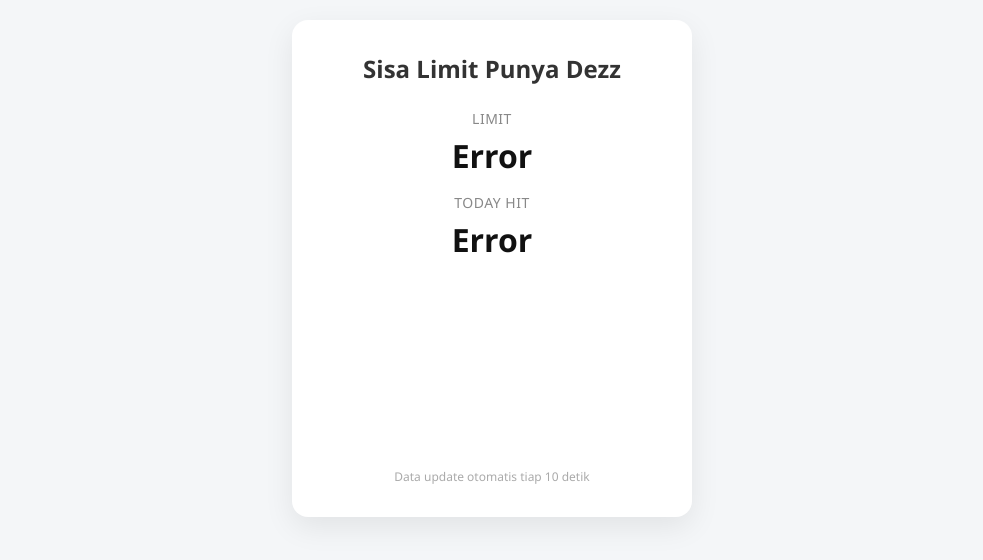
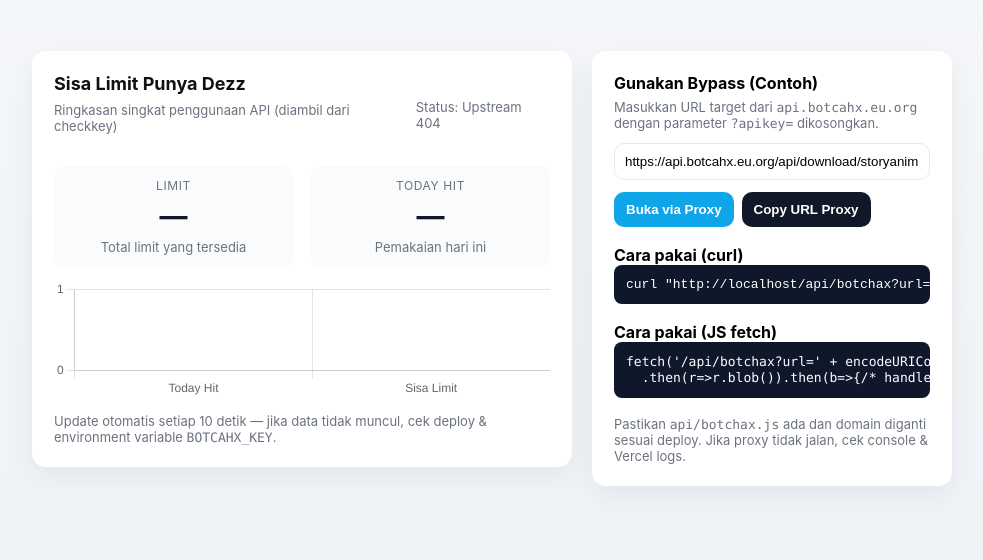
Before and after one commit to DezzPuqi/Dezz-Apie, a plain HTML site: page public/index.html in a window 1280 px wide. Shown: the part 132-692 px from the top of the page, without its empty margins (148-1131 px from the left). Drawn offline with nearby package versions, Linux system fonts and the light colour scheme; no server answers.

Commit message:
Update index.html

```diff
--- a/public/index.html
+++ b/public/index.html
@@ -1,120 +1,233 @@
 <!doctype html>
 <html lang="id">
 <head>
-  <meta charset="utf-8">
-  <meta name="viewport" content="width=device-width,initial-scale=1">
-  <title>Sisa Limit Dezz</title>
-  <script src="https://cdn.jsdelivr.net/npm/chart.js"></script>
+  <meta charset="utf-8" />
+  <meta name="viewport" content="width=device-width,initial-scale=1" />
+  <title>Sisa Limit Dezz — Dashboard</title>
+
+  <!-- Chart.js -->
+  <script src="https://cdn.jsdelivr.net/npm/chart.js@4.4.0/dist/chart.umd.min.js"></script>
+
   <style>
-    * {margin:0;padding:0;box-sizing:border-box}
-    body {
-      font-family: 'Segoe UI', Roboto, Arial, sans-serif;
-      background: #f4f6f8;
+    *{box-sizing:border-box;margin:0;padding:0}
+    body{
+      font-family:Inter, ui-sans-serif, system-ui, -apple-system, "Segoe UI", Roboto, "Helvetica Neue", Arial;
+      background: linear-gradient(180deg,#f6f8fa 0%, #eef2f6 100%);
+      min-height:100vh;
       display:flex;
+      align-items:center;
       justify-content:center;
-      align-items:center;
-      min-height:100vh;
+      padding:28px;
     }
+    .wrap{
+      width:100%;
+      max-width:920px;
+      display:grid;
+      grid-template-columns: 1fr 360px;
+      gap:20px;
+      align-items:start;
+    }
+
+    /* Left card (info + chart) */
     .card {
-      background:#fff;
-      padding:32px 24px;
-      border-radius:16px;
-      box-shadow:0 10px 30px rgba(0,0,0,0.08);
+      background:#ffffff;
+      border-radius:14px;
+      box-shadow:0 10px 30px rgba(19,24,31,0.06);
+      padding:22px;
+    }
+    h1{font-size:18px;color:#111;margin-bottom:8px}
+    .subtitle{color:#6b7280;font-size:13px;margin-bottom:18px}
+    .statRow{display:flex;gap:18px;align-items:center;margin-bottom:12px}
+    .stat{
+      flex:1;
+      background:#fafbfc;border-radius:10px;padding:12px;
       text-align:center;
-      max-width:400px;
-      width:90%;
+      min-width:0;
     }
-    h1 {
-      font-size:24px;
-      margin-bottom:24px;
-      color:#333;
+    .label{font-size:12px;color:#6b7280;text-transform:uppercase;letter-spacing:0.6px}
+    .value{font-size:28px;font-weight:700;color:#0f172a;margin-top:6px}
+    .muted{font-size:13px;color:#6b7280;margin-top:6px}
+
+    /* Right card (bypass usage) */
+    .card-right{
+      display:flex;
+      flex-direction:column;
+      gap:12px;
     }
-    .label {
-      font-size:14px;
-      color:#888;
-      margin-bottom:6px;
-      text-transform:uppercase;
-      letter-spacing:0.5px;
+    .input{width:100%;padding:10px;border-radius:10px;border:1px solid #e6e9ee}
+    .btn{
+      display:inline-block;padding:10px 12px;border-radius:10px;background:#0ea5e9;color:white;text-decoration:none;border:none;
+      cursor:pointer;font-weight:600;
     }
-    .value {
-      font-size:32px;
-      font-weight:700;
-      color:#111;
-      margin-bottom:16px;
+    .btn.secondary{background:#111827}
+    .row{display:flex;gap:8px}
+    .small{font-size:13px;color:#6b7280}
+
+    /* status */
+    .status{
+      display:inline-block;padding:6px 10px;border-radius:999px;font-size:12px;background:#eef2ff;color:#0369a1;
+      margin-left:8px;
     }
-    canvas {
-      margin-top:20px;
-    }
-    .footer {
-      font-size:12px;
-      color:#aaa;
-      margin-top:16px;
+
+    canvas{max-width:100%}
+    pre{background:#0f172a;color:#fff;padding:12px;border-radius:8px;font-size:13px;overflow:auto}
+    code{font-family:ui-monospace,SFMono-Regular,Menlo,Monaco,monospace;font-size:13px}
+
+    /* responsive */
+    @media (max-width:880px){
+      .wrap{grid-template-columns:1fr; padding:0 8px}
     }
   </style>
 </head>
 <body>
+  <div class="wrap">
+    <!-- LEFT: Info + Chart -->
     <div class="card">
+      <div style="display:flex;align-items:center;justify-content:space-between">
+        <div>
           <h1>Sisa Limit Punya Dezz</h1>
+          <div class="subtitle">Ringkasan singkat penggunaan API (diambil dari checkkey)</div>
+        </div>
+        <div id="statusBox" class="small muted">Status: <span id="statusText">Loading</span></div>
+      </div>
 
+      <div style="margin-top:14px" class="statRow">
+        <div class="stat">
           <div class="label">Limit</div>
-    <div id="limit" class="value">Loading...</div>
+          <div id="limit" class="value">—</div>
+          <div class="muted">Total limit yang tersedia</div>
+        </div>
+        <div class="stat">
+          <div class="label">Today Hit</div>
+          <div id="todayHit" class="value">—</div>
+          <div class="muted">Pemakaian hari ini</div>
+        </div>
+      </div>
 
-    <div class="label">Today Hit</div>
-    <div id="todayHit" class="value">Loading...</div>
+      <div style="margin-top:12px">
+        <canvas id="chart" height="120"></canvas>
+      </div>
 
-    <canvas id="chart" width="300" height="150"></canvas>
+      <div style="margin-top:14px" class="small muted">Update otomatis setiap 10 detik — jika data tidak muncul, cek deploy & environment variable <code>BOTCAHX_KEY</code>.</div>
+    </div>
 
-    <div class="footer">Data update otomatis tiap 10 detik</div>
+    <!-- RIGHT: Bypass usage -->
+    <div class="card card-right">
+      <div>
+        <div style="font-weight:700;margin-bottom:6px">Gunakan Bypass (Contoh)</div>
+        <div class="small">Masukkan URL target dari <code>api.botcahx.eu.org</code> dengan parameter <code>?apikey=</code> dikosongkan.</div>
+      </div>
+
+      <input id="targetUrl" class="input" type="text" value="https://api.botcahx.eu.org/api/download/storyanime?apikey=" />
+
+      <div class="row">
+        <button id="openBtn" class="btn">Buka via Proxy</button>
+        <button id="copyBtn" class="btn secondary">Copy URL Proxy</button>
+      </div>
+
+      <div>
+        <div style="font-weight:700;margin-top:6px">Cara pakai (curl)</div>
+        <pre id="curlExample">curl "https://YOUR_DOMAIN.vercel.app/api/botchax?url=https://api.botcahx.eu.org/api/download/storyanime?apikey="</pre>
+      </div>
+
+      <div>
+        <div style="font-weight:700;margin-top:6px">Cara pakai (JS fetch)</div>
+        <pre><code>fetch('/api/botchax?url=' + encodeURIComponent('https://api.botcahx.eu.org/api/download/storyanime?apikey='))
+  .then(r=>r.blob()).then(b=>{/* handle file */})</code></pre>
+      </div>
+
+      <div class="small muted">Pastikan <code>api/botchax.js</code> ada dan domain diganti sesuai deploy. Jika proxy tidak jalan, cek console & Vercel logs.</div>
+    </div>
   </div>
 
   <script>
-    let chart;
+    // helper
+    const $ = id => document.getElementById(id);
 
-    async function loadLimit() {
-      try {
-        const res = await fetch('/api/checklimit');
-        const data = await res.json();
-        const limit = data.limit ?? 0;
-        const today = data.todayHit ?? 0;
-
-        document.getElementById('limit').textContent = limit;
-        document.getElementById('todayHit').textContent = today;
-
-        // Update chart
-        if (!chart) {
-          const ctx = document.getElementById('chart').getContext('2d');
-          chart = new Chart(ctx, {
+    // Chart setup
+    const ctx = $('chart').getContext('2d');
+    const chart = new Chart(ctx, {
       type: 'bar',
       data: {
-              labels: ['TodayHit','Sisa Limit'],
+        labels: ['Today Hit', 'Sisa Limit'],
         datasets: [{
-                label: 'Penggunaan API',
-                data: [today, limit - today],
-                backgroundColor: ['#4caf50','#ddd'],
-                borderRadius: 6,
+          label: 'Penggunaan',
+          data: [0,0],
+          backgroundColor: ['#0ea5e9', '#cbd5e1'],
+          borderRadius: 6
         }]
       },
       options: {
-              responsive:true,
-              plugins: { legend: { display: false } },
+        plugins: { legend: { display:false } },
         scales: {
-                y: { beginAtZero:true }
-              }
+          y: { beginAtZero: true, ticks:{precision:0} }
+        },
+        maintainAspectRatio:false
       }
     });
-        } else {
-          chart.data.datasets[0].data = [today, limit - today];
+
+    async function fetchLimit() {
+      try {
+        $('statusText').textContent = 'Mengambil...';
+        const res = await fetch('/api/checklimit', {cache: 'no-store'});
+        if (!res.ok) {
+          $('statusText').textContent = `Upstream ${res.status}`;
+          // graceful fallback: don't replace numbers with "Error", just leave previous or show dash
+          return;
+        }
+        const j = await res.json();
+        // normalize numbers
+        const limit = Number.isFinite(j.limit) ? Number(j.limit) : 0;
+        const today = Number.isFinite(j.todayHit) ? Number(j.todayHit) : 0;
+        const remaining = Math.max(0, limit - today);
+
+        // update UI
+        $('limit').textContent = limit.toLocaleString('id');
+        $('todayHit').textContent = today.toLocaleString('id');
+
+        // chart update (show today & remaining)
+        chart.data.datasets[0].data = [today, remaining];
         chart.update();
-        }
-      } catch(e) {
-        console.error(e);
-        document.getElementById('limit').textContent = 'Error';
-        document.getElementById('todayHit').textContent = 'Error';
+
+        $('statusText').textContent = 'OK';
+      } catch (err) {
+        console.error('fetchLimit error', err);
+        // keep existing values, update status
+        $('statusText').textContent = 'Gagal ambil data';
       }
     }
 
-    loadLimit();
-    setInterval(loadLimit, 10000);
+    // initial load + interval
+    fetchLimit();
+    setInterval(fetchLimit, 10000);
+
+    // Bypass buttons
+    function getProxyUrl(inputUrl) {
+      // encode whole url
+      return `${location.origin}/api/botchax?url=${encodeURIComponent(inputUrl)}`;
+    }
+
+    $('openBtn').addEventListener('click', (e) => {
+      const u = $('targetUrl').value.trim();
+      if (!u) return alert('Masukkan URL target dulu');
+      window.open(getProxyUrl(u), '_blank');
+    });
+
+    $('copyBtn').addEventListener('click', async () => {
+      const u = $('targetUrl').value.trim();
+      const proxy = getProxyUrl(u);
+      try {
+        await navigator.clipboard.writeText(proxy);
+        alert('URL proxy disalin ke clipboard');
+        // update curl example shown
+        $('curlExample').textContent = `curl "${proxy}"`;
+      } catch (e) {
+        alert('Gagal salin: ' + e);
+      }
+    });
+
+    // init curl example with default
+    $('curlExample').textContent = `curl "${getProxyUrl($('targetUrl').value)}"`;
   </script>
 </body>
         </html>
```
Lines whose indentation alone changed are shown as unchanged.
